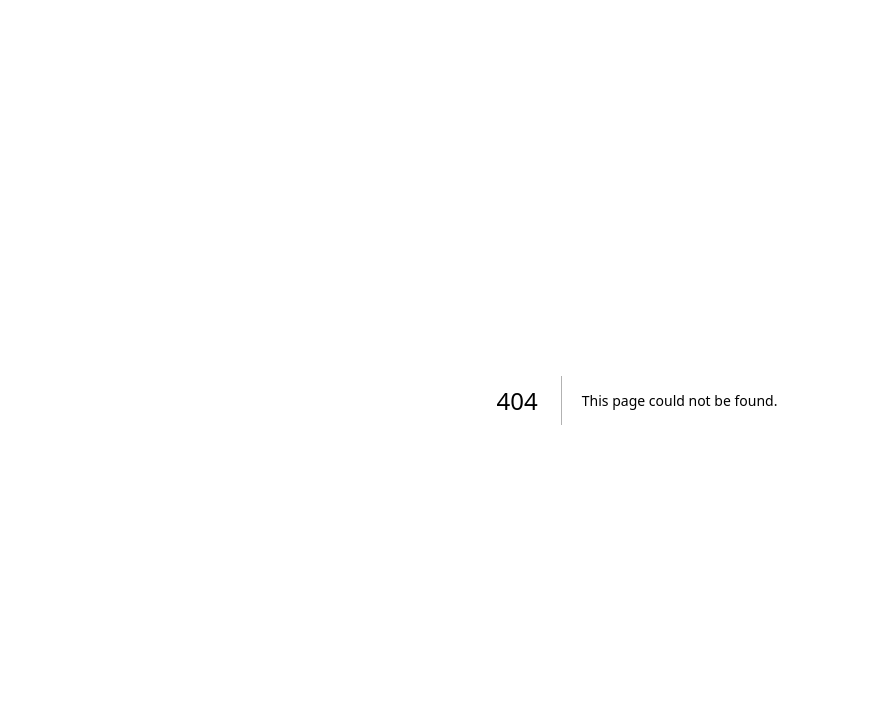
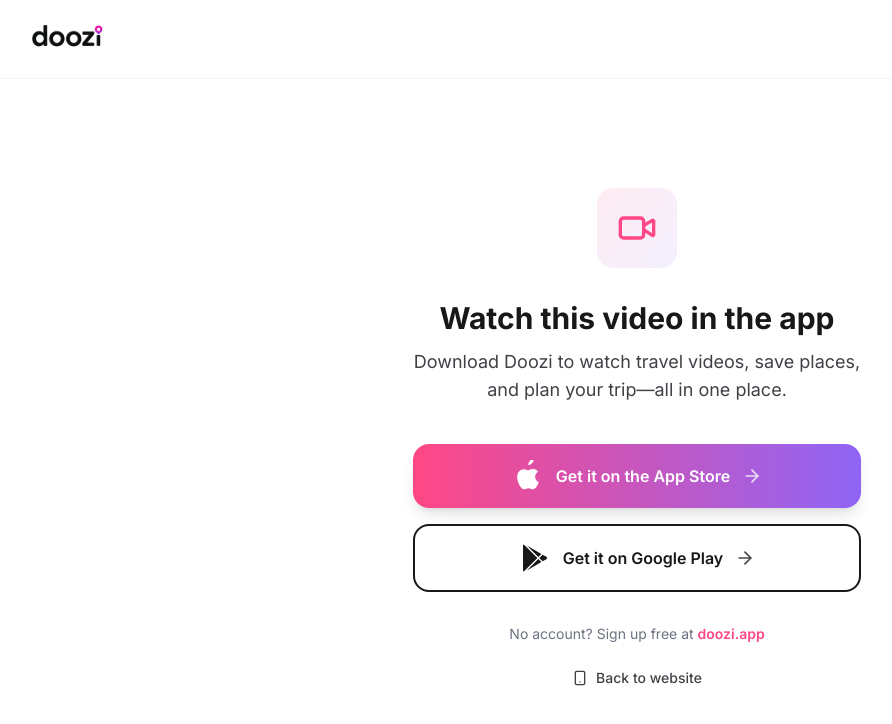
Before and after one commit to MananKumarPal/doozi-web, a Next.js app: page /video/1 in a window 1280 px wide. Before the commit this address had no page. Shown: the top 724 px of the page, without its empty margins (3-895 px from the left). Built offline with nearby package versions, Linux system fonts and the light colour scheme; no server answers.

Commit message:
video id route

```diff
--- /dev/null
+++ b/app/video/[id]/page.tsx
@@ -0,0 +1,89 @@
+import Link from 'next/link';
+import { Video, Smartphone, ArrowRight } from 'lucide-react';
+import type { Metadata } from 'next';
+
+const APP_STORE_URL = 'https://testflight.apple.com/join/zqa4EvCD';
+const PLAY_STORE_URL = process.env.NEXT_PUBLIC_PLAY_STORE_URL ?? APP_STORE_URL;
+
+export async function generateMetadata({ params }: { params: { id: string } }): Promise<Metadata> {
+  const baseUrl = 'https://www.doozi.app';
+  return {
+    title: 'Watch on Doozi - Travel Discovery Made Simple',
+    description: 'Download the Doozi app to watch this travel video and discover your next adventure.',
+    openGraph: {
+      title: 'Watch on Doozi',
+      description: 'Download the Doozi app to watch this video.',
+      url: `${baseUrl}/video/${params.id}`,
+    },
+  };
+}
+
+export default function VideoRedirectPage({ params }: { params: { id: string } }) {
+  return (
+    <div className="min-h-screen bg-white flex flex-col">
+      <header className="border-b border-gray-100">
+        <div className="max-w-[1440px] mx-auto px-4 sm:px-6 lg:px-8 py-4">
+          <Link href="/" className="inline-flex items-center gap-2 text-brand-black hover:opacity-80 transition-opacity">
+            <img src="/logo.svg" alt="Doozi" className="h-10 w-auto" />
+          </Link>
+        </div>
+      </header>
+
+      <main className="flex-1 flex items-center justify-center px-4 py-12 sm:py-16">
+        <div className="w-full max-w-md text-center">
+          <div className="inline-flex items-center justify-center w-20 h-20 rounded-2xl bg-gradient-to-br from-brand-pink/10 to-brand-purple/10 mb-8">
+            <Video className="w-10 h-10 text-brand-pink" strokeWidth={2} />
+          </div>
+          <h1 className="text-2xl sm:text-3xl font-bold text-brand-black mb-3">
+            Watch this video in the app
+          </h1>
+          <p className="text-brand-gray text-lg mb-10">
+            Download Doozi to watch travel videos, save places, and plan your trip—all in one place.
+          </p>
+
+          <div className="space-y-4">
+            <a
+              href={APP_STORE_URL}
+              target="_blank"
+              rel="noopener noreferrer"
+              className="flex items-center justify-center gap-3 w-full py-4 px-6 rounded-2xl bg-gradient-to-r from-brand-pink to-brand-purple text-white font-semibold hover:shadow-xl transition-all duration-200 shadow-lg active:scale-[0.98]"
+            >
+              <svg className="w-8 h-8" viewBox="0 0 24 24" fill="currentColor" aria-hidden>
+                <path d="M18.71 19.5c-.83 1.24-1.71 2.45-3.05 2.47-1.34.03-1.77-.79-3.29-.79-1.53 0-2 .77-3.27.82-1.31.05-2.3-1.32-3.14-2.53C4.25 17 2.94 12.45 4.7 9.39c.87-1.52 2.43-2.48 4.12-2.51 1.28-.02 2.5.87 3.29.87.78 0 2.26-1.07 3.81-.91.65.03 2.47.26 3.64 1.98-.09.06-2.17 1.28-2.15 3.81.03 3.02 2.65 4.03 2.68 4.04-.03.07-.42 1.44-1.38 2.83M12 3.73c.73-2.91 2.5-4.73 4.35-4.73.03 0 .05.01.08.01-.03 2.92-2.33 4.73-4.43 4.72" />
+              </svg>
+              Get it on the App Store
+              <ArrowRight className="w-5 h-5 opacity-80" />
+            </a>
+            <a
+              href={PLAY_STORE_URL}
+              target="_blank"
+              rel="noopener noreferrer"
+              className="flex items-center justify-center gap-3 w-full py-4 px-6 rounded-2xl border-2 border-brand-black text-brand-black font-semibold hover:bg-brand-black hover:text-white transition-all duration-200 active:scale-[0.98]"
+            >
+              <svg className="w-8 h-8" viewBox="0 0 24 24" aria-hidden>
+                <path fill="currentColor" d="M3.609 1.814L13.792 12 3.61 22.186a.996.996 0 0 1-.61-.92V2.734a1 1 0 0 1 .609-.92zm10.89 10.893l2.302 2.302-10.937 6.333 8.635-8.635zm3.199-3.198l2.807 1.626a1 1 0 0 1 0 1.73l-2.808 1.626L15.206 12l2.492-2.491zM5.864 2.658L16.8 8.99l-2.302 2.302-8.634-8.634z" />
+              </svg>
+              Get it on Google Play
+              <ArrowRight className="w-5 h-5 opacity-80" />
+            </a>
+          </div>
+
+          <p className="mt-8 text-sm text-gray-500">
+            No account? Sign up free at{' '}
+            <Link href="/" className="text-brand-pink font-semibold hover:underline">
+              doozi.app
+            </Link>
+          </p>
+
+          <Link
+            href="/"
+            className="inline-flex items-center gap-2 mt-6 text-brand-gray hover:text-brand-black transition-colors text-sm font-medium"
+          >
+            <Smartphone className="w-4 h-4" />
+            Back to website
+          </Link>
+        </div>
+      </main>
+    </div>
+  );
+}
```
